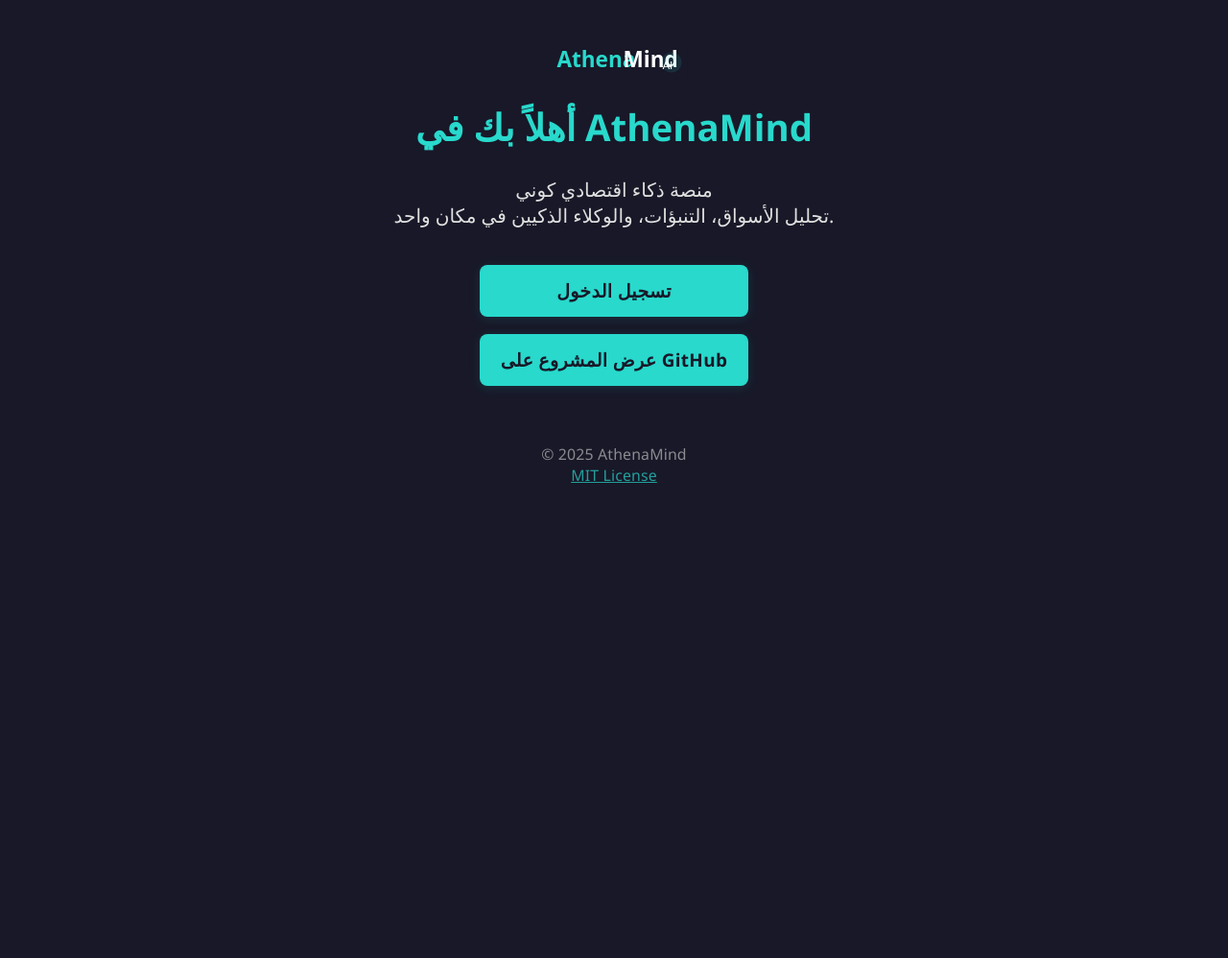
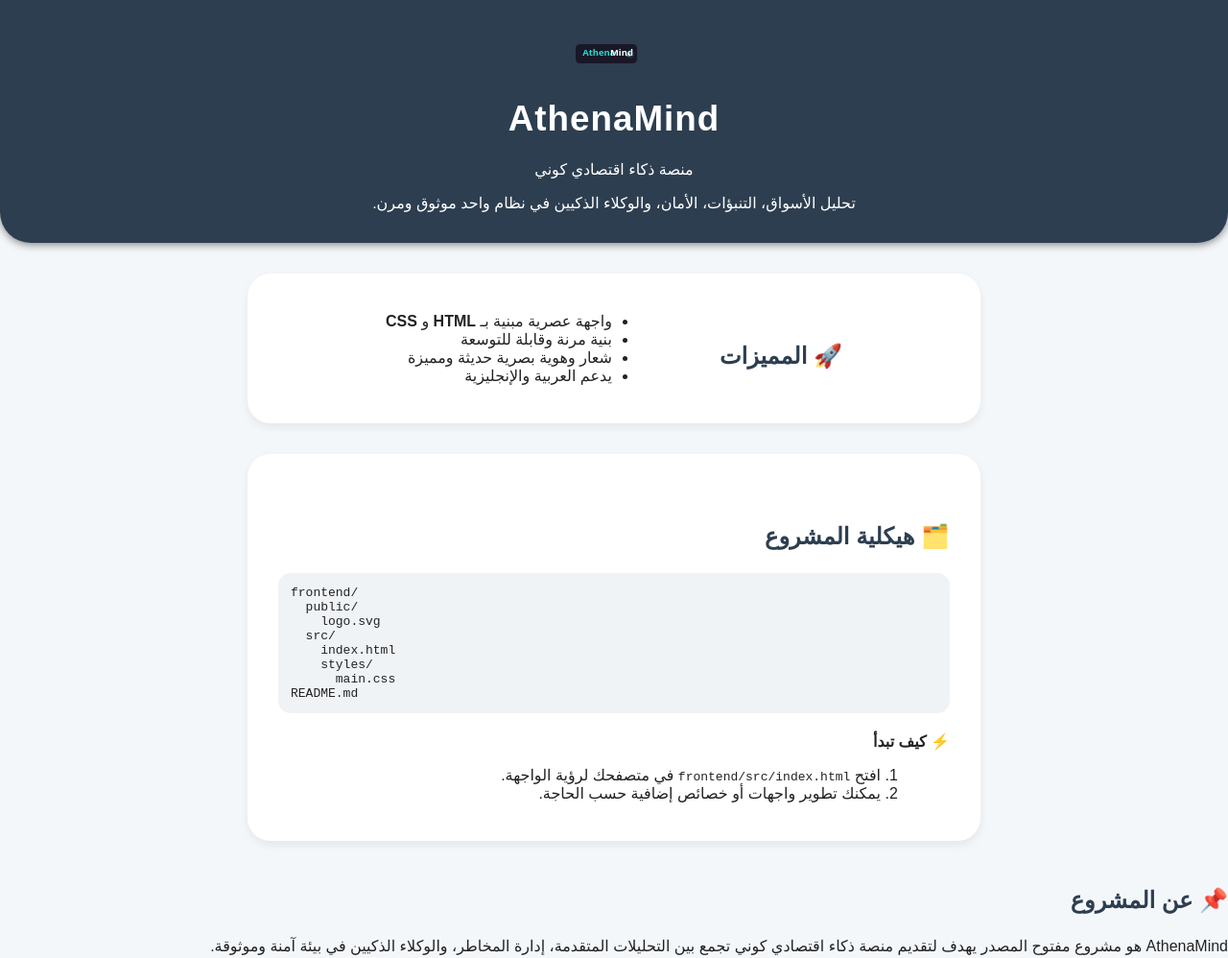
Before and after one commit to azeradra/AthenaMind, a plain HTML site: page frontend/src/index.html in a window 1280 px wide. Shown: the top 998 px of the page at 96% size. Before the commit the page ends 840 px from the top, so only its background shows below. Drawn offline with Linux system fonts and the light colour scheme.

Commit message:
Update index.html

```diff
--- a/frontend/src/index.html
+++ b/frontend/src/index.html
@@ -1,94 +1,127 @@
 <!DOCTYPE html>
-<html lang="ar">
+<html lang="ar" dir="rtl">
 <head>
   <meta charset="UTF-8">
-  <title>AthenaMind</title>
-  <meta name="viewport" content="width=device-width, initial-scale=1.0">
-  <link rel="stylesheet" href="styles/main.css">
+  <meta name="viewport" content="width=device-width, initial-scale=1">
+  <title>AthenaMind — منصة ذكاء اقتصادي كوني</title>
+  <link href="styles/main.css" rel="stylesheet">
   <style>
     body {
-      font-family: 'Segoe UI', Arial, sans-serif;
-      background: #181828;
+      font-family: 'Cairo', Arial, sans-serif;
+      background: #f4f7fa;
+      margin: 0;
+      color: #222;
+      direction: rtl;
+    }
+    header {
+      background: #2d3e50;
       color: #fff;
+      padding: 2rem 1rem 1rem 1rem;
       text-align: center;
-      margin: 0;
-      padding: 0;
-      min-height: 100vh;
+      border-radius: 0 0 2rem 2rem;
+    }
+    header img {
+      width: 80px;
+      margin-bottom: 1rem;
+    }
+    h1 {
+      margin: 0.2em 0 0.6em 0;
+      font-size: 2.3em;
+      letter-spacing: 1px;
+    }
+    h2 {
+      color: #2d3e50;
+      margin-top: 2em;
+      margin-bottom: 1em;
+    }
+    ul, ol {
+      margin-right: 2em;
+    }
+    .features, .structure, .team, .license {
+      background: #fff;
+      margin: 2em auto;
+      max-width: 700px;
+      padding: 1.5em 2em;
+      border-radius: 1.5em;
+      box-shadow: 0 4px 10px #0001;
     }
     .logo {
-      margin: 40px auto 18px auto;
-      display: block;
-      width: 160px;
-      max-width: 60vw;
+      width: 64px;
+      vertical-align: middle;
     }
-    h1 {
-      color: #28d9cc;
-      margin-top: 0;
-      font-size: 2.4em;
-    }
-    .desc {
-      font-size: 1.25em;
-      margin-bottom: 30px;
-      color: #e0e0e0;
-    }
-    .main-actions {
-      margin: 38px auto 0 auto;
-      display: flex;
-      flex-direction: column;
-      gap: 18px;
-      max-width: 320px;
-      align-items: center;
-    }
-    .main-actions a {
-      display: inline-block;
-      width: 100%;
-      max-width: 280px;
-      background: #28d9cc;
-      color: #181828;
-      border-radius: 8px;
-      text-decoration: none;
-      font-weight: bold;
-      font-size: 1.18em;
-      padding: 14px 0;
-      transition: background 0.2s;
-      box-shadow: 0 2px 12px #28d9cc22;
-      letter-spacing: 0.02em;
-    }
-    .main-actions a:hover {
-      background: #1bb8ac;
-    }
-    .footer {
-      margin-top: 60px;
-      color: #bbb;
-      font-size: 0.99em;
-      letter-spacing: 0.01em;
-      opacity: 0.7;
+    .project-structure {
+      font-family: monospace;
+      background: #f0f3f6;
+      padding: 1em;
+      border-radius: 1em;
+      margin-bottom: 1.5em;
+      direction:ltr;
+      text-align:left;
     }
     @media (max-width: 600px) {
-      .logo { margin-top: 25px; width: 110px; }
-      h1 { font-size: 1.4em; }
-      .desc { font-size: 1em; }
-      .main-actions { max-width: 95vw; }
-      .main-actions a { font-size: 0.97em; padding: 12px 0; }
+      .features, .structure, .team, .license {
+        padding: 1em 0.5em;
+      }
+      header {
+        padding: 1.5rem 0.5rem 1rem 0.5rem;
+      }
     }
   </style>
 </head>
 <body>
-  <img src="../public/logo.svg" alt="AthenaMind Logo" class="logo" />
-  <h1>أهلاً بك في AthenaMind</h1>
-  <div class="desc">
-    منصة ذكاء اقتصادي كوني<br>
-    تحليل الأسواق، التنبؤات، والوكلاء الذكيين في مكان واحد.
-  </div>
+  <header>
+    <img src="../public/logo.svg" alt="AthenaMind Logo" class="logo">
+    <h1>AthenaMind</h1>
+    <p>منصة ذكاء اقتصادي كوني</p>
+    <p>تحليل الأسواق، التنبؤات، الأمان، والوكلاء الذكيين في نظام واحد موثوق ومرن.</p>
+  </header>
 
-  <div class="main-actions">
-    <a href="login.html">تسجيل الدخول</a>
-    <a href="https://github.com/azeradra/AthenaMind" target="_blank" rel="noopener">عرض المشروع على GitHub</a>
-  </div>
+  <section class="features">
+    <h2>🚀 المميزات</h2>
+    <ul>
+      <li>واجهة عصرية مبنية بـ <b>HTML</b> و <b>CSS</b></li>
+      <li>بنية مرنة وقابلة للتوسعة</li>
+      <li>شعار وهوية بصرية حديثة ومميزة</li>
+      <li>يدعم العربية والإنجليزية</li>
+    </ul>
+  </section>
 
-  <div class="footer">
-    © 2025 AthenaMind<br>
-    <a href="https://github.com/azeradra/AthenaMind/blob/main/LICENSE" target="_blank" style="color:#28d9cc;text-decoration:underline;">MIT License</a>
-  </div>
+  <section class="structure">
+    <h2>🗂️ هيكلية المشروع</h2>
+    <div class="project-structure">
+frontend/<br>
+&nbsp;&nbsp;public/<br>
+&nbsp;&nbsp;&nbsp;&nbsp;logo.svg<br>
+&nbsp;&nbsp;src/<br>
+&nbsp;&nbsp;&nbsp;&nbsp;index.html<br>
+&nbsp;&nbsp;&nbsp;&nbsp;styles/<br>
+&nbsp;&nbsp;&nbsp;&nbsp;&nbsp;&nbsp;main.css<br>
+README.md
+    </div>
+    <p><b>⚡️ كيف تبدأ</b></p>
+    <ol>
+      <li>افتح <code>frontend/src/index.html</code> في متصفحك لرؤية الواجهة.</li>
+      <li>يمكنك تطوير واجهات أو خصائص إضافية حسب الحاجة.</li>
+    </ol>
+  </section>
+
+  <section class="about">
+    <h2>📌 عن المشروع</h2>
+    <p>
+      AthenaMind هو مشروع مفتوح المصدر يهدف لتقديم منصة ذكاء اقتصادي كوني تجمع بين التحليلات المتقدمة، إدارة المخاطر، والوكلاء الذكيين في بيئة آمنة وموثوقة.
+    </p>
+  </section>
+
+  <section class="team">
+    <h2>🧑‍💻 فريق العمل</h2>
+    <ul>
+      <li><b>azeradra</b> — Founder & Lead</li>
+    </ul>
+  </section>
+
+  <section class="license">
+    <h2>📃 الرخصة</h2>
+    <p>هذا المشروع مفتوح المصدر يمكنك استخدامه أو تعديله حسب <b>MIT License</b>.</p>
+  </section>
 </body>
 </html>
```
